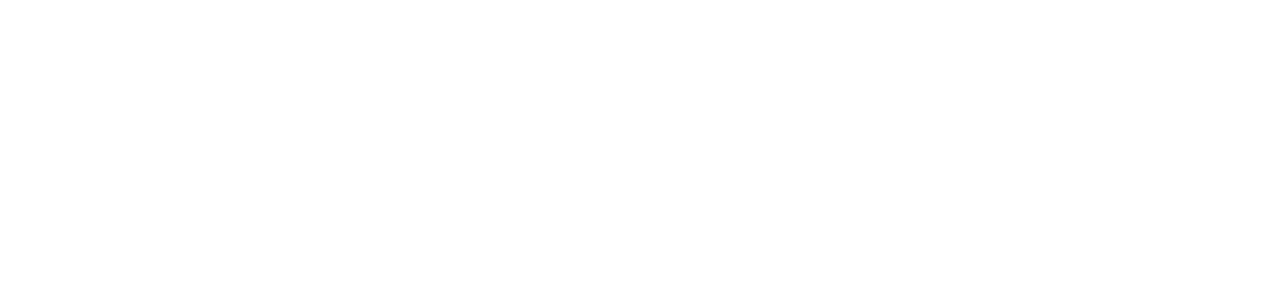
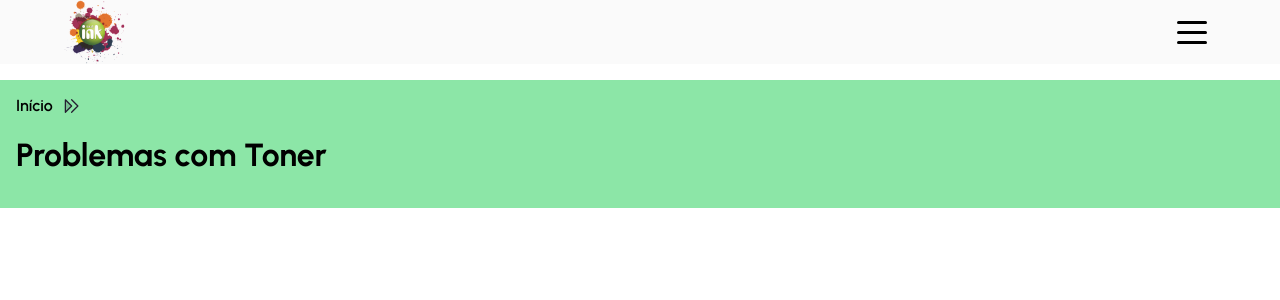
Before and after one commit to diegonacif/totalink-page, a React (Vite) app: page /faq/toner in a window 1280 px wide. Before the commit this address had no page. Shown: the top 300 px of the page. Built offline with nearby package versions, Linux system fonts and the light colour scheme.

Commit message:
feat: toner faq page created

```diff
--- a/src/components/MenuButton/MenuButton.jsx
+++ b/src/components/MenuButton/MenuButton.jsx
@@ -45,6 +45,7 @@ export const MenuButton = () => {
       <Hamburguer
         toggled={isMenuOpen}
         toggle={handleMenuOpen}
+        size={30}
         duration={0.3}
         rounded
         label="abrir menu"
--- a/src/components/MenuButton/_MenuButton.scss
+++ b/src/components/MenuButton/_MenuButton.scss
@@ -52,6 +52,12 @@
       a {
         width: 100%;
         height: 100%;
+        border-radius: 4px;
+
+        &:active {
+          background-color: $green-bg-mirror-50;
+          transition: background-color 0.1s;
+        }
       }
     }
   }
--- a/src/components/TopButton/TopButton.jsx
+++ b/src/components/TopButton/TopButton.jsx
@@ -1,5 +1,5 @@
 import '../../css/App.css';
-import { ArrowCircleUp } from 'phosphor-react'
+import { CaretCircleUp } from 'phosphor-react'
 import { useState } from 'react';
 
 
@@ -28,7 +28,7 @@ export const TopButton = () => {
 
   return (
     <div className="top-button-container">
-      <ArrowCircleUp
+      <CaretCircleUp
         size={40}
         color="#8d8c8c"
         weight="duotone"
--- a/src/css/App.css
+++ b/src/css/App.css
@@ -378,6 +378,11 @@
 .menu-button-container .menu-modal .menu-item a {
   width: 100%;
   height: 100%;
+  border-radius: 4px;
+}
+.menu-button-container .menu-modal .menu-item a:active {
+  background-color: rgba(26, 206, 80, 0.5);
+  transition: background-color 0.1s;
 }
 @media only screen and (min-width: 1025px) {
   .menu-button-container .menu-item:hover {
@@ -499,6 +504,29 @@
   }
 }
 
+.faq-toner-container {
+  display: flex;
+  flex-direction: column;
+}
+.faq-toner-container header {
+  display: flex;
+  flex-direction: column;
+  width: 100%;
+  height: 8rem;
+  padding: 1rem;
+  gap: 1.25rem;
+  margin-top: 1rem;
+  background-color: rgba(26, 206, 80, 0.5);
+}
+.faq-toner-container header nav {
+  display: flex;
+  gap: 0.5rem;
+  font-weight: 600;
+}
+.faq-toner-container header nav a {
+  font-weight: 600;
+}
+
 .request-quote-container header {
   position: relative;
   height: 20rem;
--- a/src/css/App.scss
+++ b/src/css/App.scss
@@ -58,4 +58,5 @@ $desktop-size: "min-width: 2561px";
 @import '../components/MenuButton/MenuButton';
 @import '../components/TopButton/TopButton';
 @import '../pages/FAQ/FAQ';
+@import '../pages/FAQ/FaqToner/FaqToner';
 @import '../pages/RequestQuote/RequestQuote';
--- a/src/main.jsx
+++ b/src/main.jsx
@@ -8,14 +8,19 @@ import {
 } from "react-router-dom";
 
 import { FAQ } from './pages/FAQ/FAQ';
+import { FaqToner } from './pages/FAQ/FaqToner/FaqToner';
 import { RequestQuote } from './pages/RequestQuote/RequestQuote';
+import { WhitePage } from './pages/WhitePage';
 
 ReactDOM.createRoot(document.getElementById('root')).render(
   <BrowserRouter>
   <Routes>
     <Route path="/" element={<App />} />
-    <Route path="/faq" element={<FAQ />} />
-    <Route path="/quote" element={<RequestQuote />} />
+    <Route path="faq" element={<WhitePage />}>
+      <Route index element={<FAQ />} />
+      <Route path="toner" element={<FaqToner />} />
+    </Route>
+    <Route path="quote" element={<RequestQuote />} />
   </Routes>
 
   </BrowserRouter>
--- a/src/pages/FAQ/FAQ.jsx
+++ b/src/pages/FAQ/FAQ.jsx
@@ -12,10 +12,12 @@ export const FAQ = () => {
           <h1>Encontre respostas rápidas pro seu problema, nas categorias abaixo.</h1>
         </header>
         <div className="faq-categories">
-          <div className="faq-category">
-            <span >Toner</span>
-            <div className="faq-category-img toner-card"></div>
-          </div>
+          <Link to="/faq/toner">
+            <div className="faq-category">
+              <span >Toner</span>
+              <div className="faq-category-img toner-card"></div>
+            </div>
+          </Link>
           <div className="faq-category">
             <span id="drum-card-text">Fotocondutor</span>
             <div className="faq-category-img drum-card"></div>
--- /dev/null
+++ b/src/pages/FAQ/FaqToner/FaqToner.jsx
@@ -0,0 +1,20 @@
+import { CaretDoubleRight } from "phosphor-react";
+import { Link } from "react-router-dom";
+import { Header } from "../../../components/Header/Header"
+
+import '../../../css/App.css';
+
+export const FaqToner = () => {
+  return (
+    <div className="faq-toner-container">
+      <Header />
+      <header>
+        <nav>
+          <Link to="/faq">Início</Link>
+          <CaretDoubleRight size={20} color="#241f31" weight="duotone" />
+        </nav>
+        <h1>Problemas com Toner</h1>
+      </header>
+    </div>
+  )
+}
--- /dev/null
+++ b/src/pages/FAQ/FaqToner/_FaqToner.scss
@@ -0,0 +1,24 @@
+.faq-toner-container {
+  display: flex;
+  flex-direction: column;
+
+  header {
+    display: flex;
+    flex-direction: column;
+    width: 100%;
+    height: 8rem;
+    padding: 1rem;
+    gap: 1.25rem;
+    margin-top: 1rem;
+    background-color: $green-bg-mirror-50;
+
+    nav {
+      display: flex;
+      gap: 0.5rem;
+      font-weight: 600;
+      a {
+        font-weight: 600;
+      }
+    }
+  }
+}
--- /dev/null
+++ b/src/pages/WhitePage.jsx
@@ -0,0 +1,7 @@
+import { Outlet } from "react-router-dom"
+
+export const WhitePage = () => {
+  return (
+    <Outlet />
+  )
+}
```
Also changed, not shown: 1 other file (tests, documents, lock files or other folders).
